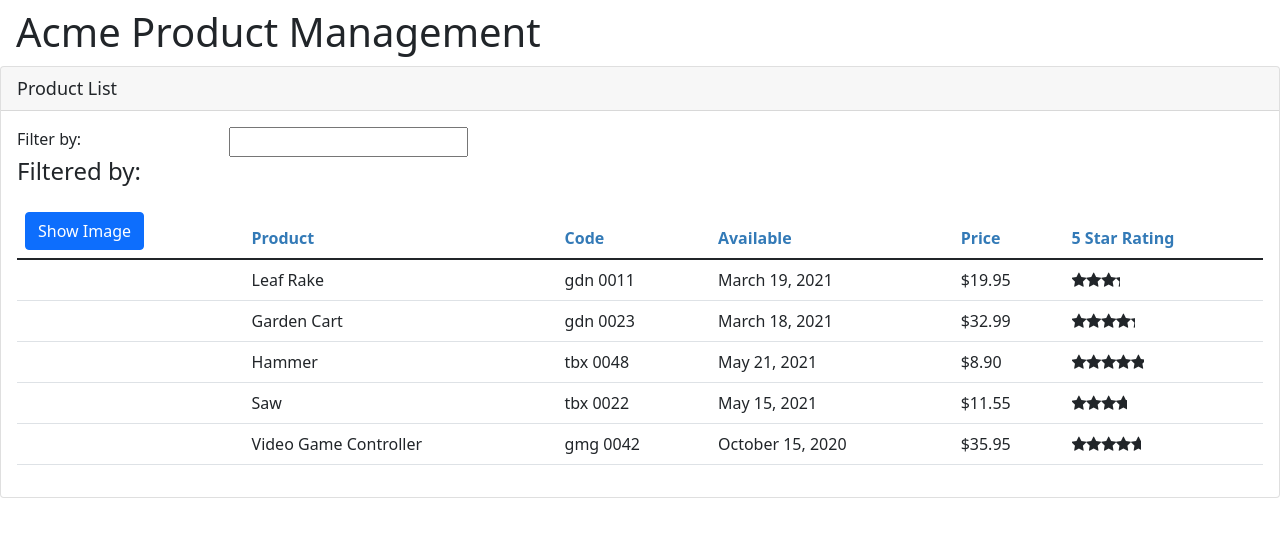
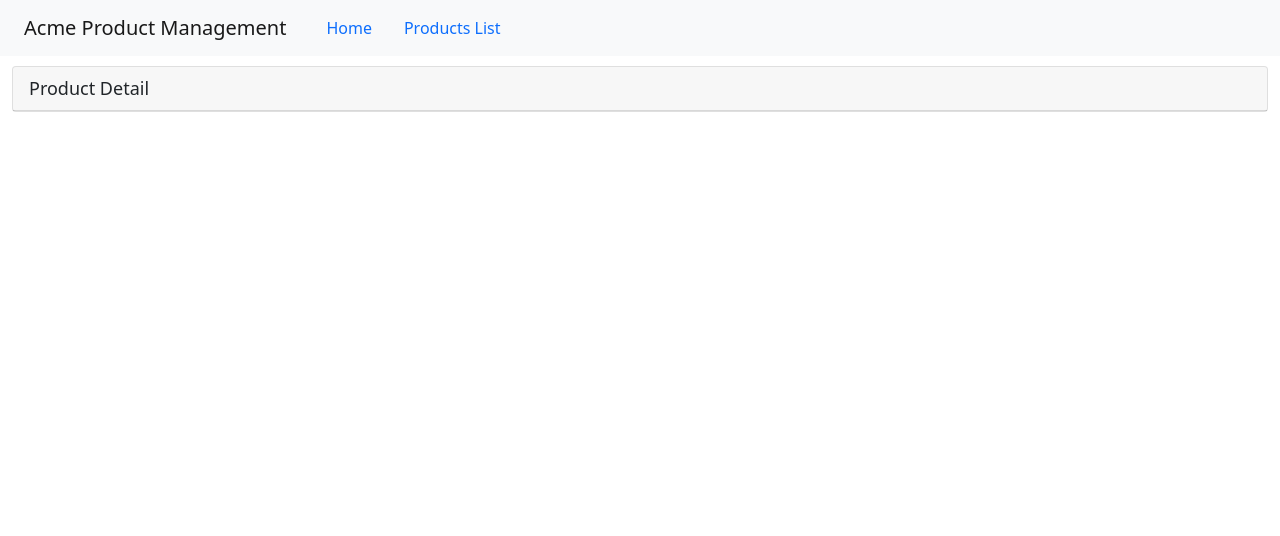
Before and after one commit to patel-himanshu/apm-angular, an Angular app: page /products/1 in a window 1280 px wide. Shown: the top 536 px of the page. Built offline with nearby package versions, Linux system fonts and the light colour scheme.

Commit message:
Updated app's navbar

```diff
--- a/src/app/app.component.html
+++ b/src/app/app.component.html
@@ -1,4 +1,10 @@
-<div>
-  <h1 class="mt-2 mx-3">{{ pageTitle }}</h1>
-  <pm-products></pm-products>
+<nav class="navbar navbar-expand navbar-light bg-light">
+  <a class="navbar-brand mx-4">{{ pageTitle }}</a>
+  <ul class="nav nav-pills">
+    <li><a class="nav-link" routerLink="/welcome">Home</a></li>
+    <li><a class="nav-link" routerLink="/products">Products List</a></li>
+  </ul>
+</nav>
+<div class="container-fluid">
+  <router-outlet></router-outlet>
 </div>
--- a/src/app/products/product-detail/product-detail.component.ts
+++ b/src/app/products/product-detail/product-detail.component.ts
@@ -6,7 +6,7 @@
   styleUrls: ['./product-detail.component.css'],
 })
 export class ProductDetailComponent implements OnInit {
-  pageTitel: string = 'Product Detail';
+  pageTitle: string = 'Product Detail';
 
   constructor() {}
 
```
